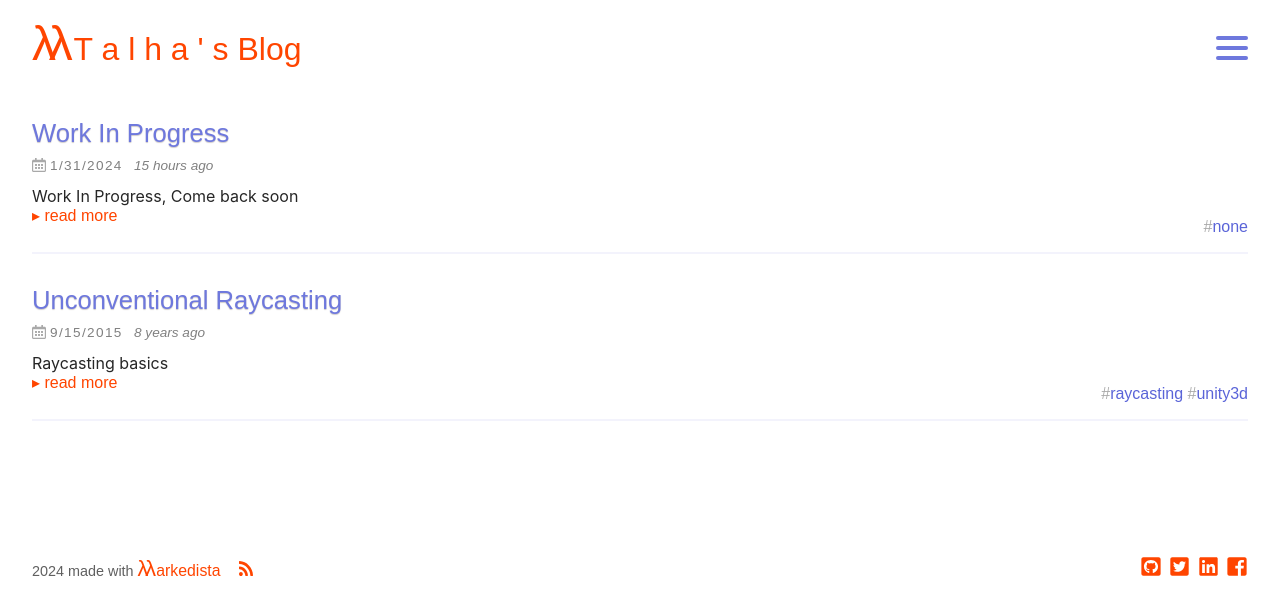
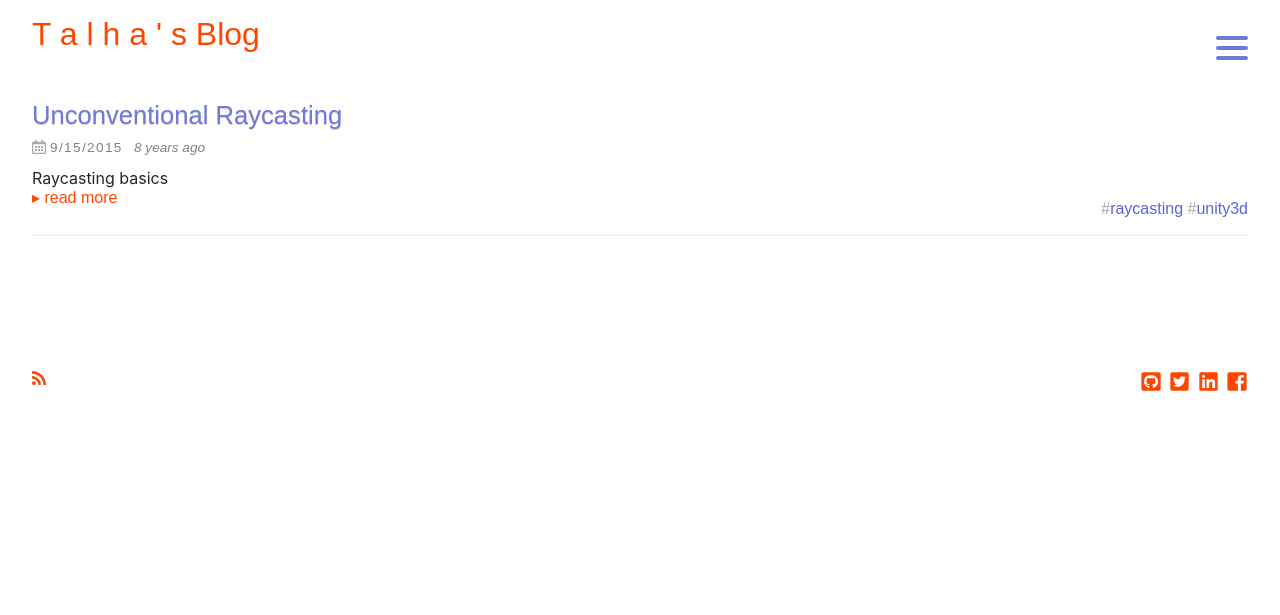
Before and after one commit to talhahasanzia/talhahasanzia.github.io, a Jekyll site: the page index.html, which Jekyll copies as it is, in a window 1280 px wide. Shown: the top 615 px of the page. Built offline with Jekyll 4.4.1, drawn with Linux system fonts in a browser that asks for light colours.

```diff
--- a/_scripts/render.js
+++ b/_scripts/render.js
@@ -45,7 +45,7 @@ const config = {
   // channel categories used when generating the site feed xml
   siteCategories: ['Tech', 'Static Blog Generator', 'Markdown'],
   imagesDirPath: 'images',
-  logoImgFileName: 'markedista-logotype.png',
+  logoImgFileName: 'favicon.ico',
   enc: 'utf8',
   ignoreFiles: ['.gitkeep'],
   postsPerPage: 3,
--- a/_src/_templates/common-footer.tpl.html
+++ b/_src/_templates/common-footer.tpl.html
@@ -1,8 +1,4 @@
   <footer>
-    <span id="year-placeholder">2024</span> made with
-    <a href="https://github.com/padurean/markedista/">
-      <span class="markedista-logotype">&lambda;&lambda;</span><span class="markedista-logotext">arkedista</span>
-    </a>
     <div class="social-icon-links">
       <a href="https://github.com/talhahasanzia" title="GitHub"><img class="github-icon-link" alt="GitHub" src="images/github-square.svg"></a>
       <a href="https://twitter.com/talhahasanzia" title="Twitter"><img class="twitter-icon-link" alt="Twitter" src="images/twitter-square.svg"></a>
--- a/_src/_templates/common-header.tpl.html
+++ b/_src/_templates/common-header.tpl.html
@@ -1,5 +1,5 @@
 <a href="" class="btn-go-home">
-  <span class="markedista-logotype">&lambda;&lambda;</span><span class="markedista-logotext"></span>T a l h a ' s Blog
+  T a l h a ' s Blog
 </a>
 <div class="hamburger hamburger--spring-r">
   <div class="hamburger-box">
--- a/index.html
+++ b/index.html
@@ -20,9 +20,9 @@
     <meta name="twitter:title" content="Talha's Blog">
     <meta property="og:description" content="Talha's Blog">
     <meta name="twitter:description" content="Talha's Blog">
-    <meta property="og:image" content="https://talhahasanzia.github.io/images/markedista-logotype.png">
-    <meta property="og:image:secure_url" content="https://talhahasanzia.github.io/images/markedista-logotype.png">
-    <meta name="twitter:image" content="https://talhahasanzia.github.io/images/markedista-logotype.png">
+    <meta property="og:image" content="https://talhahasanzia.github.io/images/favicon.ico">
+    <meta property="og:image:secure_url" content="https://talhahasanzia.github.io/images/favicon.ico">
+    <meta name="twitter:image" content="https://talhahasanzia.github.io/images/favicon.ico">
     <link rel="shortcut icon" href="./favicon.ico">
     <link rel="apple-touch-icon" sizes="180x180" href="./images/favicon.ico">
     <meta name="msapplication-square70x70logo" content="./images/favicon.ico">
@@ -36,8 +36,7 @@
 </head>
 
 <body>
-    <header><a href="./" class="btn-go-home"><span class="markedista-logotype">λλ</span><span
-                class="markedista-logotext"></span>T a l h a ' s Blog</a>
+    <header><a href="./" class="btn-go-home">T a l h a ' s Blog</a>
         <div class="hamburger hamburger--spring-r">
             <div class="hamburger-box">
                 <div class="hamburger-inner"></div>
@@ -59,19 +58,6 @@
         </div>
     </header>
     <section id="posts" class="posts">
-        <article class="post-summary"><a href="posts/test/" class="post-link"></a> <a href="posts/test/"
-                class="post-link">
-                <h1 class="post-title">Work In Progress</h1>
-            </a>
-            <div class="post-date-wrapper invisible"><span class="post-date-icon-wrapper">&nbsp;</span> <time
-                    class="post-date" datetime="01/31/2024">01/31/2024</time> <span class="post-ago"></span></div><a
-                href="posts/test/" class="post-link"></a>
-            <p class="post-description">Work In Progress, Come back soon</p><a class="post-read-more"
-                href="posts/test/">▸ read more</a>
-            <div class="post-tags tags-container"><a href="tags/?tags=none"><span class="grey-text">#</span>none</a>
-            </div>
-            <div class="clear-floats">&nbsp;</div>
-        </article>
         <article class="post-summary"><a href="posts/raycasting/" class="post-link"></a> <a href="posts/raycasting/"
                 class="post-link">
                 <h1 class="post-title">Unconventional Raycasting</h1>
@@ -102,9 +88,7 @@
             class="btn goto-page older"></a><a id="btn-older-page-8" class="btn goto-page older"></a><a
             id="btn-older-page-9" class="btn goto-page older gap">...</a><a id="btn-last-page"
             class="btn goto-page older final"></a></section>
-    <footer><span id="year-placeholder">2024</span> made with <a href="https://github.com/padurean/markedista/"><span
-                class="markedista-logotype">λλ</span><span class="markedista-logotext">arkedista</span> </a><a
-            rel="alternate" type="application/rss+xml" href="https://talhahasanzia.github.io/feed/rss.xml"
+    <footer><a rel="alternate" type="application/rss+xml" href="https://talhahasanzia.github.io/feed/rss.xml"
             class="subscribe-via-rss" title="Subscribe via RSS"><img src="./images/rss.svg" alt="Subscribe via RSS"></a>
         <div class="social-icon-links"><a href="https://github.com/talhahasanzia" title="GitHub"><img
                     class="github-icon-link" alt="GitHub" src="./images/github-square.svg"></a><a
--- a/posts/raycasting/nav.json
+++ b/posts/raycasting/nav.json
@@ -1 +1 @@
-{"olderPost":null,"newerPost":"test"}
+{"olderPost":null,"newerPost":null}
--- a/posts/tags/all-tags.json
+++ b/posts/tags/all-tags.json
@@ -1 +1 @@
-[["none",1],["raycasting",1],["unity3d",1]]
+[["raycasting",1],["unity3d",1]]
--- a/posts/tags/latest-posts.json
+++ b/posts/tags/latest-posts.json
@@ -1 +1 @@
-[{"title":"Work In Progress","date":"01/31/2024","description":"Work In Progress, Come back soon","tags":["none"],"name":"test"},{"title":"Unconventional Raycasting","date":"09/15/2015","description":"Raycasting basics","tags":["raycasting","unity3d"],"name":"raycasting"}]
+[{"title":"Unconventional Raycasting","date":"09/15/2015","description":"Raycasting basics","tags":["raycasting","unity3d"],"name":"raycasting"}]
--- a/posts/tags/none.json
+++ /dev/null
@@ -1 +0,0 @@
-[{"title":"Work In Progress","date":"01/31/2024","description":"Work In Progress, Come back soon","tags":["none"],"name":"test"}]
```
Also changed, not shown: _src/_posts/_rendered/test.md (deleted, +0 -8 lines), about/index.html (+1 -8 lines), feed/rss.xml (+2 -11 lines), posts/raycasting/index.html (+2 -2 lines), posts/test/index.html (deleted, +0 -144 lines), posts/test/nav.json (deleted, +0 -1 lines), tags/index.html (+1 -1 lines), images/markedista-logotype-512.png (deleted), images/markedista-logotype.svg (deleted).
